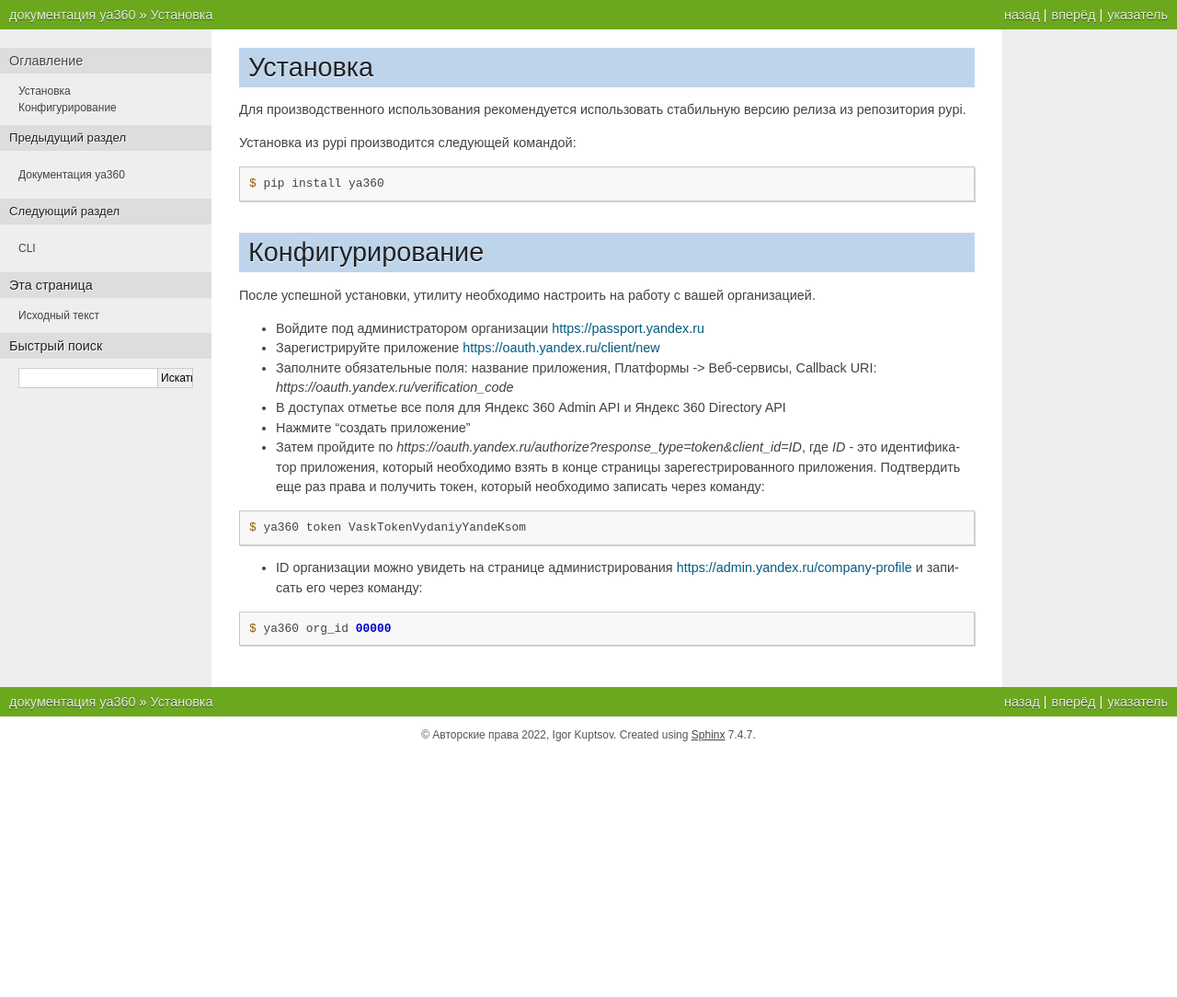
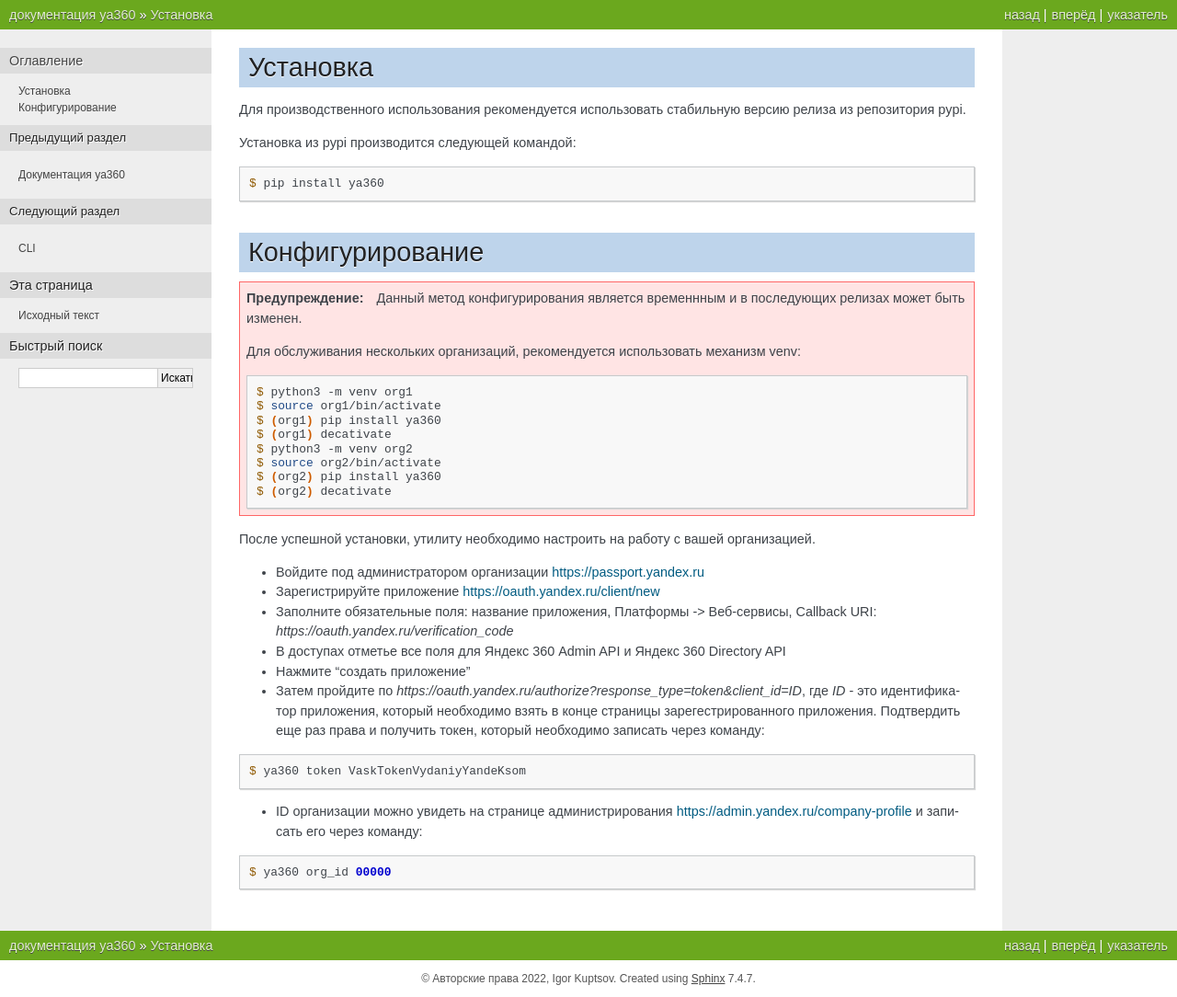
Before and after one commit to imercury13/ya360, a Sphinx documentation site: the page built from docs/source/usage.rst, in a window 1280 px wide. Shown: the whole page at 92% size. Built offline with Sphinx 7.4.7, drawn with Linux system fonts in a browser that asks for light colours; before the commit the page ends 900 px from its top, so only the background shows below that.

Commit message:
Добавление предупреждений

```diff
--- a/docs/source/modules.rst
+++ b/docs/source/modules.rst
@@ -5,3 +5,6 @@
    :maxdepth: 4
 
    ya360
+
+* :ref:`genindex`
+* :ref:`modindex`
--- a/docs/source/usage.rst
+++ b/docs/source/usage.rst
@@ -11,6 +11,23 @@
 
 Конфигурирование
 ----------------
+
+.. warning::
+    Данный метод конфигурирования является временнным и в последующих релизах может быть изменен.
+
+    Для обслуживания нескольких организаций, рекомендуется использовать механизм venv:
+
+    .. code-block:: console
+
+        $ python3 -m venv org1
+        $ source org1/bin/activate
+        $ (org1) pip install ya360
+        $ (org1) decativate
+        $ python3 -m venv org2
+        $ source org2/bin/activate
+        $ (org2) pip install ya360
+        $ (org2) decativate
+
 
 После успешной установки, утилиту необходимо настроить на работу с вашей организацией.
 
```
Also changed, not shown: docs/source/index.rst (+4 -3 lines), 1 other file.
